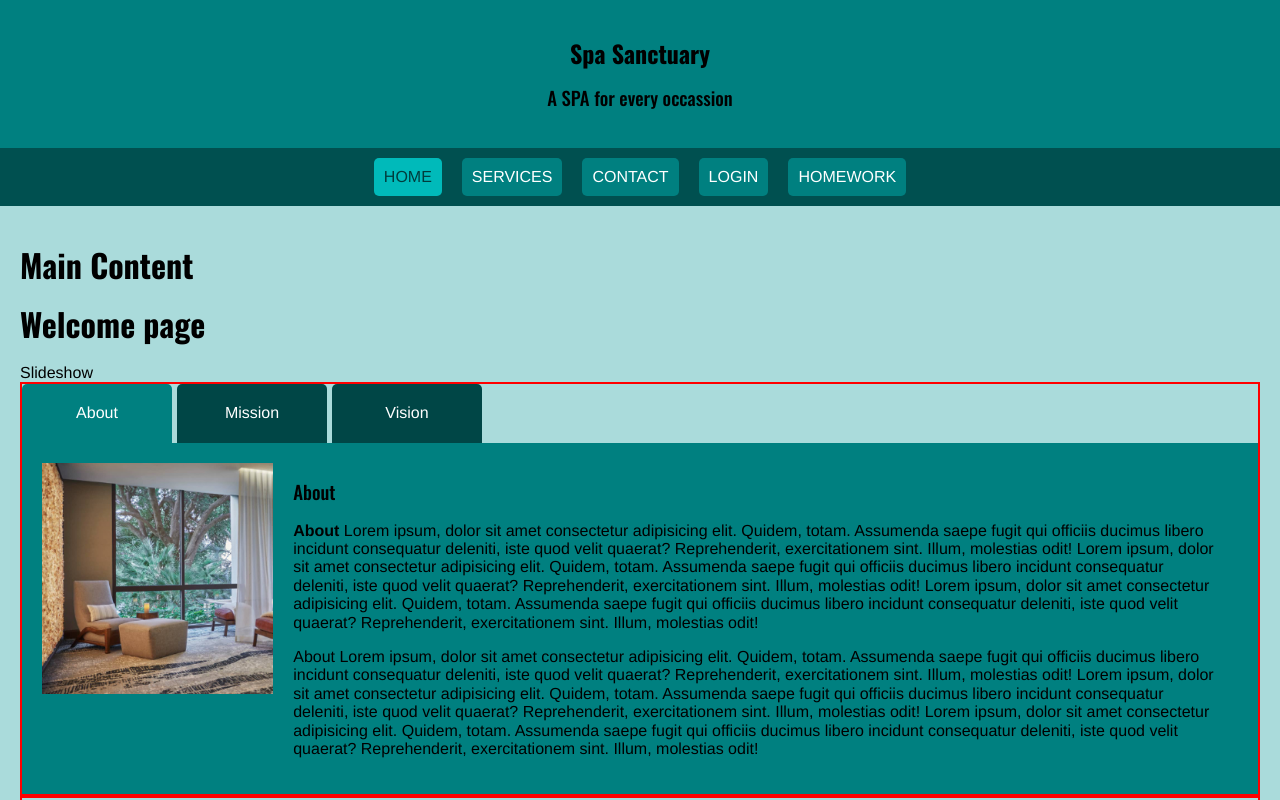
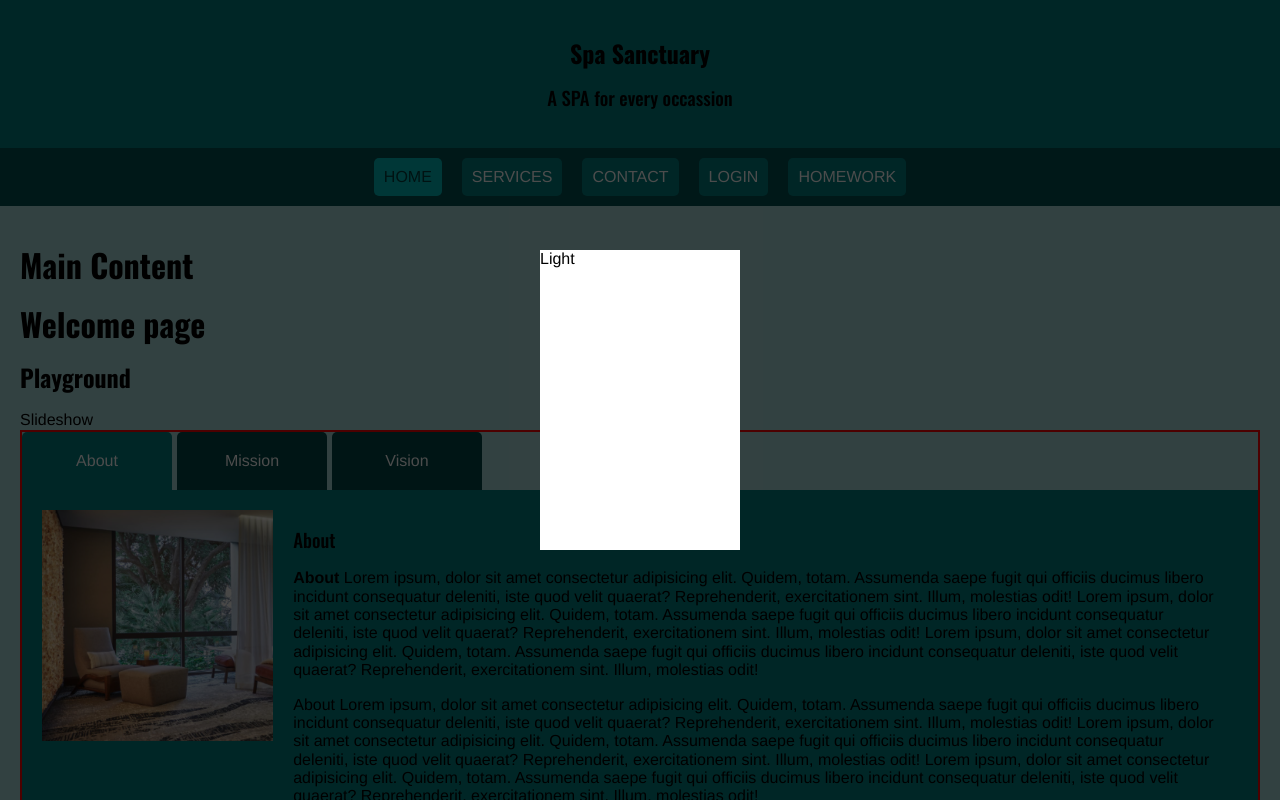
Before and after one commit to rcglamayor/uclax-web1-summer21, a React (Create React App) app: page / in a window 1280 px wide. Shown: the top 800 px of the page. Built offline with nearby package versions, Linux system fonts and the light colour scheme.

Commit message:
starting lightbox

```diff
--- /dev/null
+++ b/src/React/Components/Lightbox/Dark.jsx
@@ -0,0 +1,25 @@
+import React from 'react';
+import styled from 'styled-components';
+
+import Light from './Light.jsx';
+
+const Dark = () => {
+
+    return (
+        <DarkStyled className='Dark'>
+            <Light />
+        </DarkStyled>
+    );
+}
+
+export default Dark;
+
+const DarkStyled = styled.div`
+    position: fixed;
+    background-color: rgba(0, 0, 0, 0.7);
+
+    left: 0px;
+    right: 0px;
+    bottom: 0px;
+    top: 0px;
+`;
--- /dev/null
+++ b/src/React/Components/Lightbox/Light.jsx
@@ -0,0 +1,26 @@
+import React from 'react';
+import styled from 'styled-components';
+
+const Light = () => {
+
+    return (
+        <LightStyled className='Light'>
+            Light
+        </LightStyled>
+    );
+}
+
+export default Light;
+
+const LightStyled = styled.div`
+    position: absolute;
+    background-color: #fff;
+
+    width: 200px;
+    height: 300px;
+
+    left: 50%;
+    top: 50%;
+
+    transform: translate(-50%, -50%);
+`;
--- /dev/null
+++ b/src/React/Components/Lightbox/Lightbox.jsx
@@ -0,0 +1,19 @@
+import React from 'react';
+import styled from 'styled-components';
+
+import Dark from './Dark.jsx';
+
+const Lightbox = () => {
+
+    return (
+        <LightboxStyled className='Lightbox'>
+            <Dark />
+        </LightboxStyled>
+    );
+}
+
+export default Lightbox;
+
+const LightboxStyled = styled.div`
+
+`;
--- /dev/null
+++ b/src/React/Components/Lightbox/Playground.jsx
@@ -0,0 +1,20 @@
+import React from 'react';
+import styled from 'styled-components';
+
+import Lightbox from './Lightbox.jsx';
+
+const Playground = () => {
+
+    return (
+        <PlaygroundStyled className='Playground'>
+            <h2>Playground</h2>
+            <Lightbox />
+        </PlaygroundStyled>
+    );
+}
+
+export default Playground;
+
+const PlaygroundStyled = styled.div`
+
+`;
--- a/src/React/Pages/Welcome/Welcome.jsx
+++ b/src/React/Pages/Welcome/Welcome.jsx
@@ -1,6 +1,7 @@
 import React from 'react';
 import styled from 'styled-components';
 
+import Playground from '../../Components/Lightbox/Playground.jsx';
 import Slideshow from './Slideshow/Slideshow.jsx';
 import Staff from './Staff/Staff.jsx';
 import Tabbed from './Tabbed/Tabbed.jsx';
@@ -10,6 +11,7 @@
     return (
         <WelcomeStyled className='Welcome'>
             <h1>Welcome page</h1>
+            <Playground />
             <Slideshow />
             <Tabbed />
             <Staff />
```
